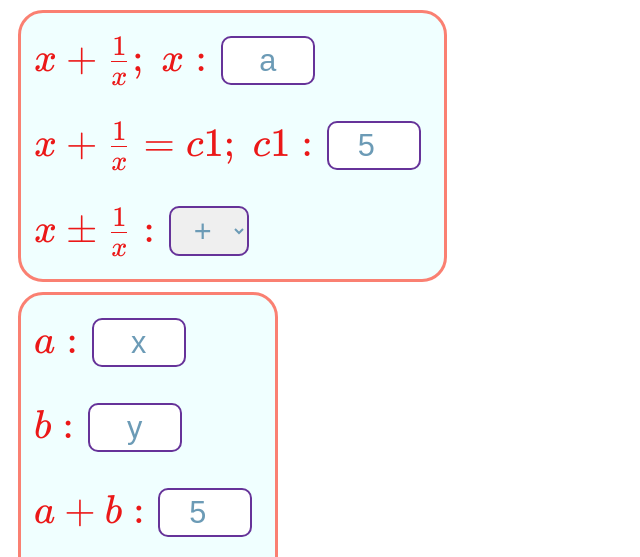
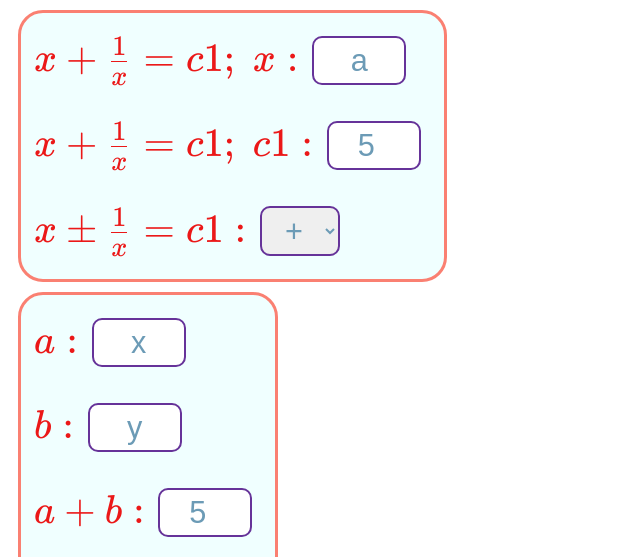
Before and after one commit to manikanik/bottle, a plain HTML site: page index.html in a window 1280 px wide. Shown: the top 557 px of the page, without its empty margins (0-640 px from the left). Drawn offline with nearby package versions, Linux system fonts and the light colour scheme.

Commit message:
Update index.html

```diff
--- a/index.html
+++ b/index.html
@@ -10,7 +10,7 @@
 <body>
     <div class="aa">
         <div class="input-group">
-            <label for="v1">\(x+\frac{1}{x};\;x: \)</label>
+            <label for="v1">\(x+\frac{1}{x}=c1;\;x: \)</label>
             <input type="text" class="ia" id="v1" value="a">
           </div>
           <div class="input-group">
@@ -18,7 +18,7 @@
               <input type="number" class="ia" id="x1" value="5">
           </div>
           <div class="input-group">
-              <label for="op">\(x\pm\frac{1}{x}: \)</label>
+              <label for="op">\(x\pm\frac{1}{x}=c1: \)</label>
               <select class="oa" id="op">
                 <option class="oa" value="+">+</option>
                 <option class="oa" value="-">-</option>
```
